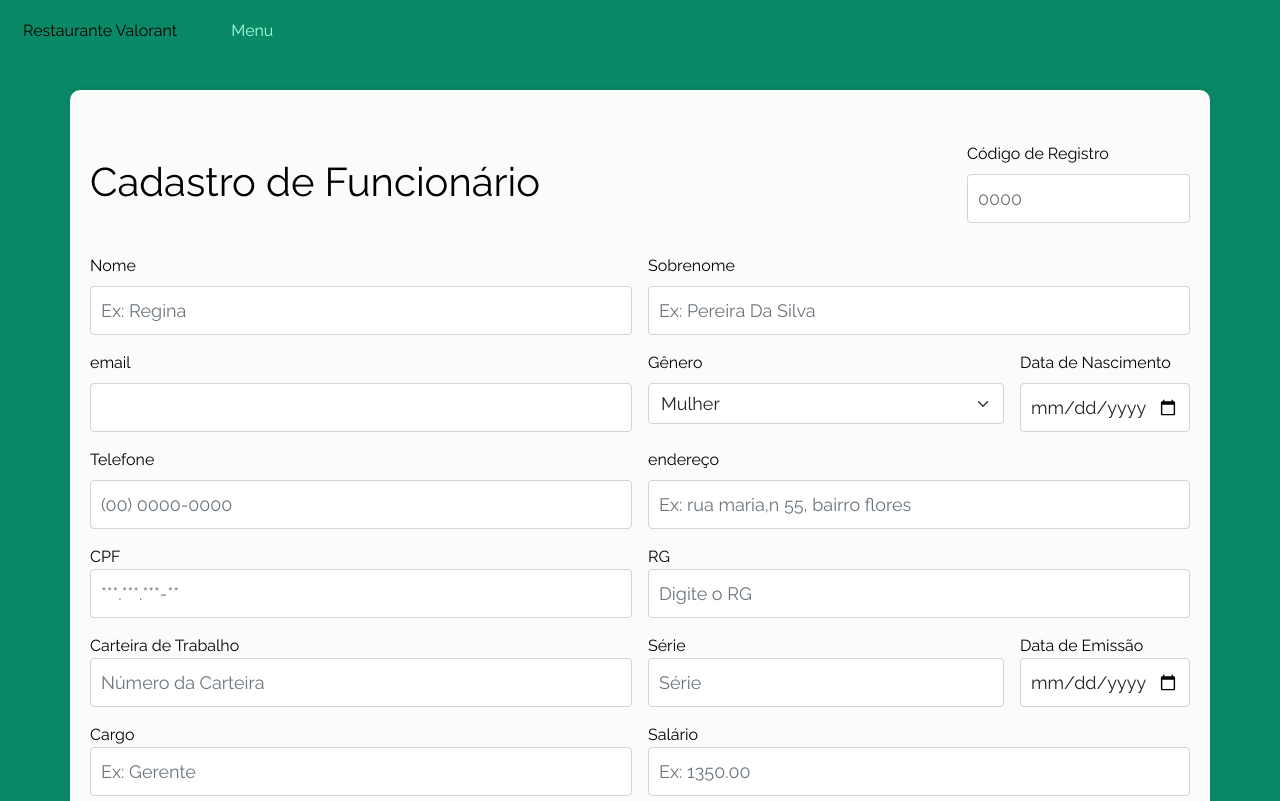
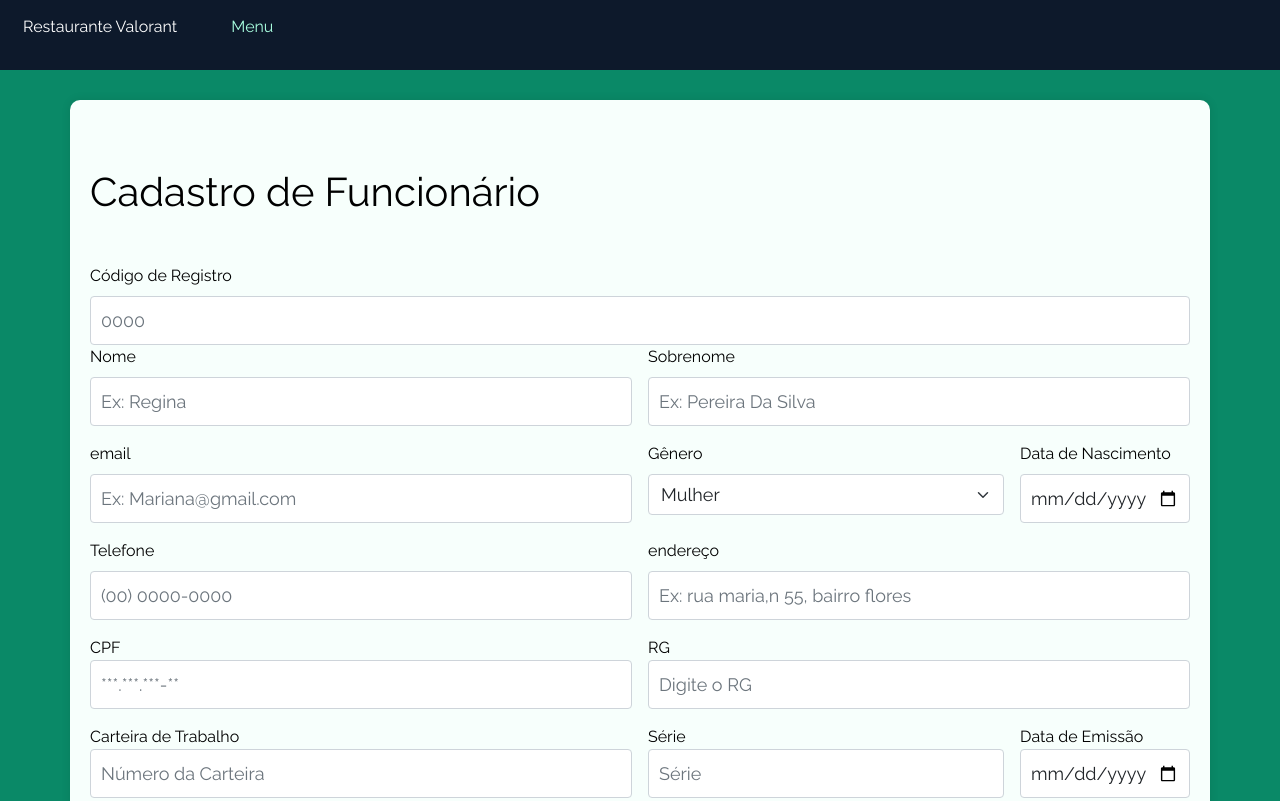
Before and after one commit to Maczevski/ProjetoRestaurante, a plain HTML site: page index.html in a window 1280 px wide. Shown: the top 801 px of the page. Drawn offline with nearby package versions, Linux system fonts and the light colour scheme.

Commit message:
atualização final

```diff
--- a/assets/css/style.css
+++ b/assets/css/style.css
@@ -4,7 +4,7 @@
 body {
     font-family: 'Raleway', Arial, sans-serif;
     color: rgb(0, 0, 0);
-    background-color: #0a8967;
+    background-color:#0a8967;
 }
 
 .form-control,
@@ -13,15 +13,28 @@ body {
 }
 
 .container{
-    background-color: #fbfbfb;
+    background-color:#f7fffc;
     border-radius: 10px;
     box-shadow: 0 0 10px rgba(0, 0, 0, 0.1);
     margin: 20px auto;
     padding: 20px;
-    margin-top: 20px;
+    margin-top: 100px;
     margin-bottom: 20px;
 }
 
+.navbar{
+    width: 100%;
+    background-color: #0d192b;
+    height: 70px;
+    position: fixed;
+    top: 0; /* Fixar no topo da tela */
+    left: 0; /* Fixar no lado esquerdo da tela */
+    width: 100%; /* Largura total */
+    color: white;
+    z-index: 1000;
+}
+
+/* Estilizando o menu de navegação */
 .menu-navegacao {
     padding: 3px;
     left: 0%;
@@ -81,7 +94,6 @@ body {
     display: block;
 }
 
-
 /* Estilos para o botão Cancelar */
 .btn-primary-cancelar {
     background-color: #0d192b;
--- a/index.html
+++ b/index.html
@@ -15,8 +15,6 @@
     </style>
 </head>
  <body>
-
-    <nav class="navbar">
   <div class="navbar">
     <nav class="menu-navegacao">
         <ul>
@@ -33,7 +31,6 @@
         </ul>
     </nav>
 </div>
-
 
     <div class="container">
     <h1 class="my-5">Cadastro de Funcionário</h1>
@@ -58,7 +55,7 @@
          <!--03-->
               <div class="col-md-6">
                 <label for="inputCity" class="form-label">email</label>
-                <input type="email" class="form-control" id="inputCity">
+                <input type="email" class="form-control" id="inputCity"placeholder="Ex: Mariana@gmail.com" required>
               </div>
               <div class="col-md-4">
                 <label for="genero" class="form-label">Gênero</label>
```
Lines whose indentation alone changed are shown as unchanged.
